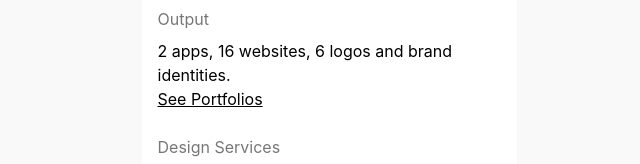
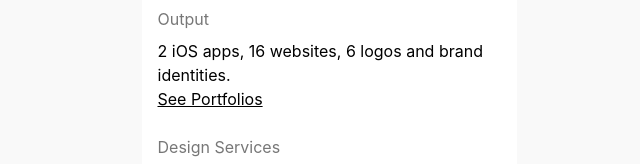
Before and after one commit to iosipratama/studio-iosipratama-website, a plain HTML site: page index.html in a window 1280 px wide. Shown: the part 239-403 px from the top of the page, 311-951 px from the left. Drawn offline with nearby package versions, Linux system fonts and the light colour scheme; a web font is replaced by a local one.

Commit message:
Little copy adjustment
From apps to iOS apps

```diff
--- a/index.html
+++ b/index.html
@@ -31,7 +31,7 @@
       </p>
       <div class="info-block">
         <div class="subtext">Output</div>
-        <div>2 apps, 16 websites, 6 logos and brand identities. </div>
+        <div>2 iOS apps, 16 websites, 6 logos and brand identities. </div>
         <a href="https://www.dropbox.com/sh/l41u7v47wks0i8b/AAAdieS5STTdph8mZ0Xld4Qea?dl=0" target="_blank">See Portfolios</a>
       </div>
       <div class="info-block">
```
